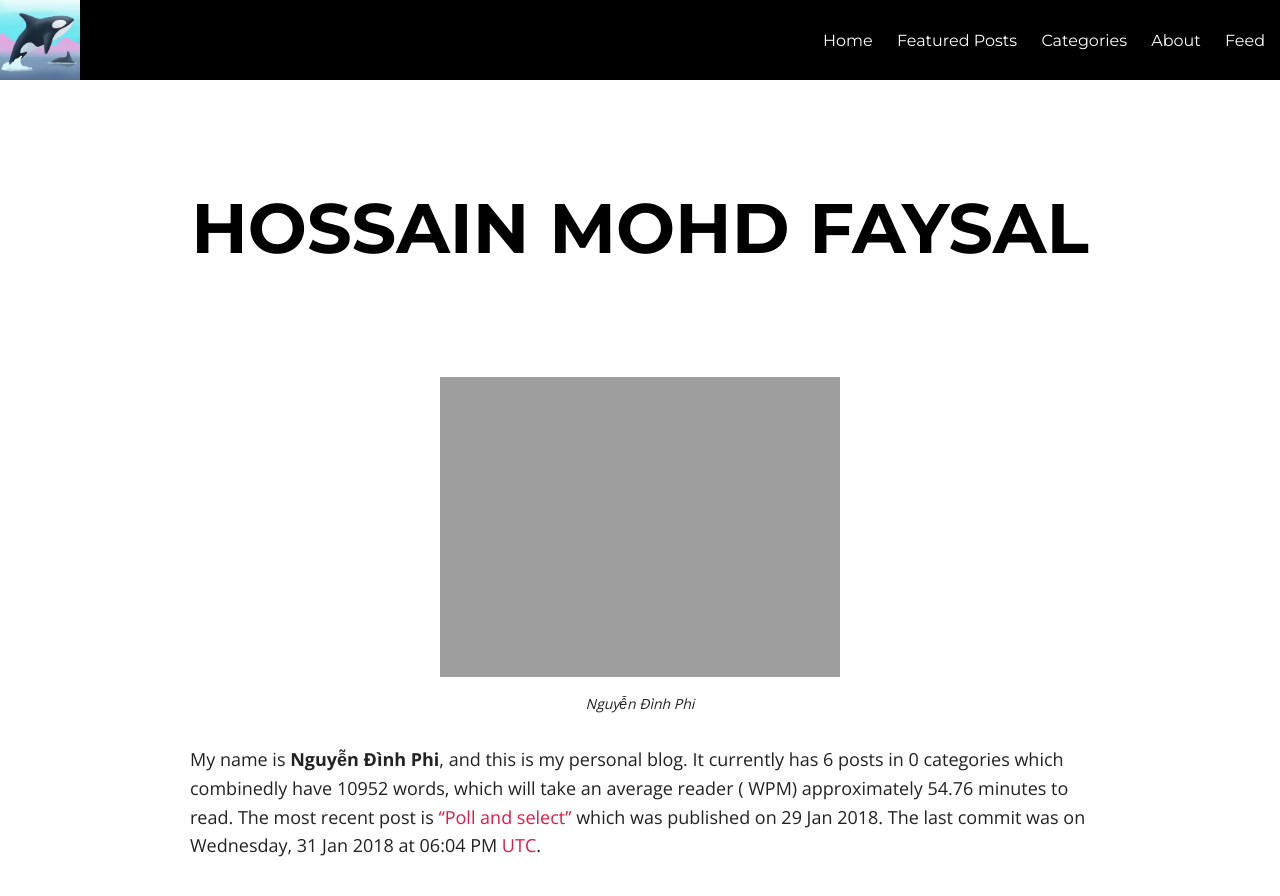
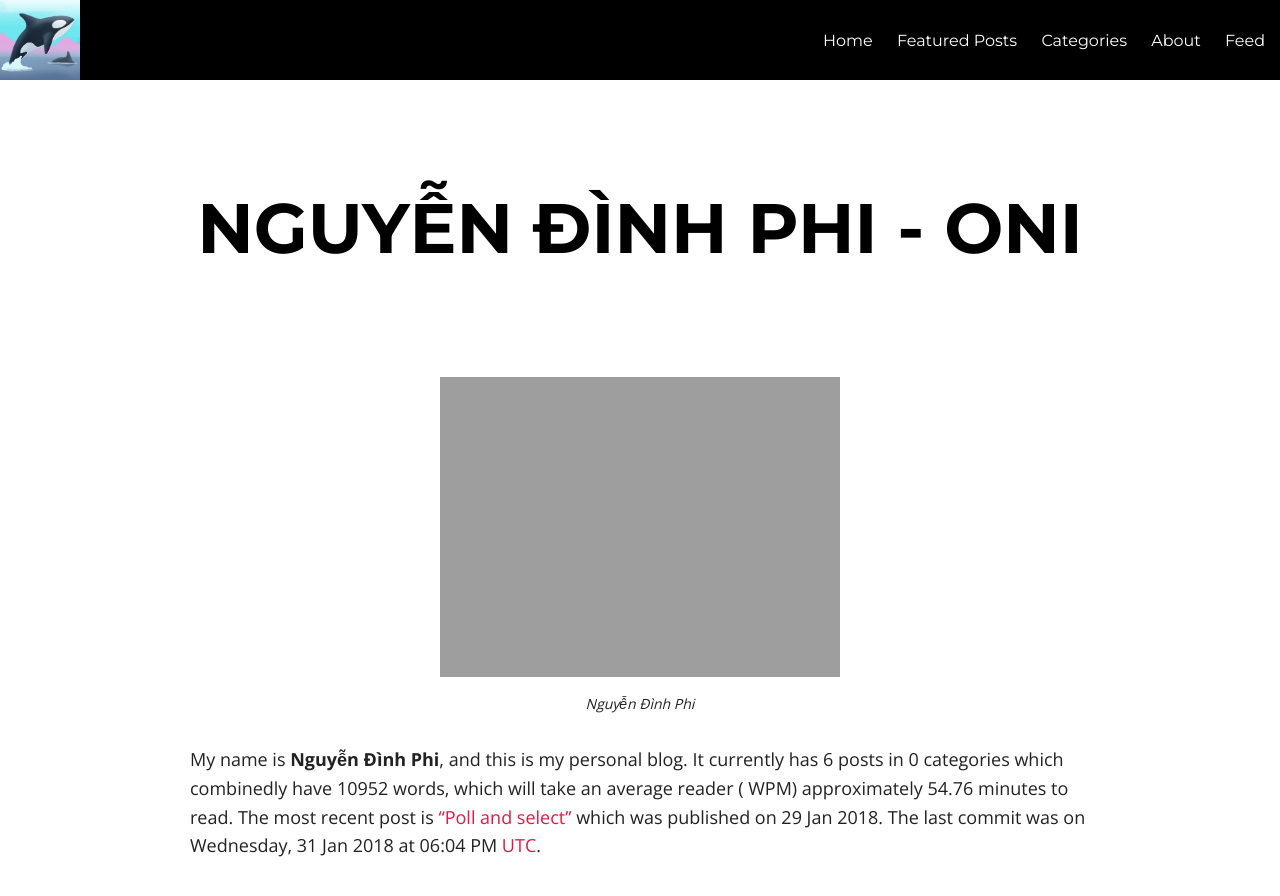
Before and after one commit to ita93/ita93.github.io, a Jekyll site: the page built from about.md, in a window 1280 px wide and 900 px high. Shown: the top 896 px of the window. Built offline with Jekyll 4.4.1, drawn with Linux system fonts in a browser that asks for light colours; nearby versions of some CDN libraries.

Commit message:
Update name and tags

```diff
--- a/about.md
+++ b/about.md
@@ -1,8 +1,8 @@
 ---
 layout: page
 permalink: /about/index.html
-title: Hossain Mohd Faysal
-tags: [Hossain, Mohd, Faysal, hmfaysal]
+title: Nguyễn Đình Phi - Oni
+tags: [Phi, Linux, Oni, Kernel]
 imagefeature: fourseasons.jpg
 chart: true
 ---
```
